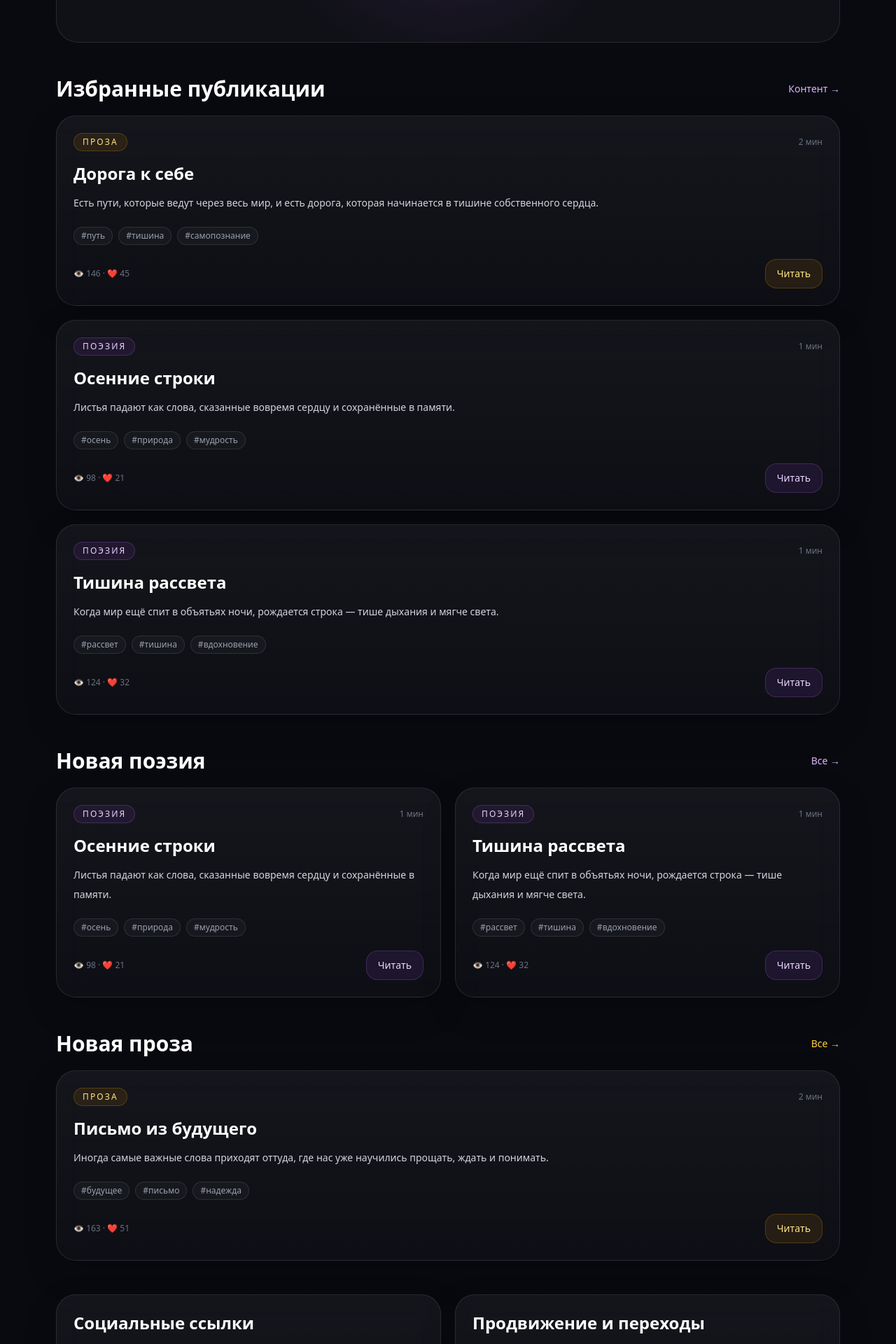
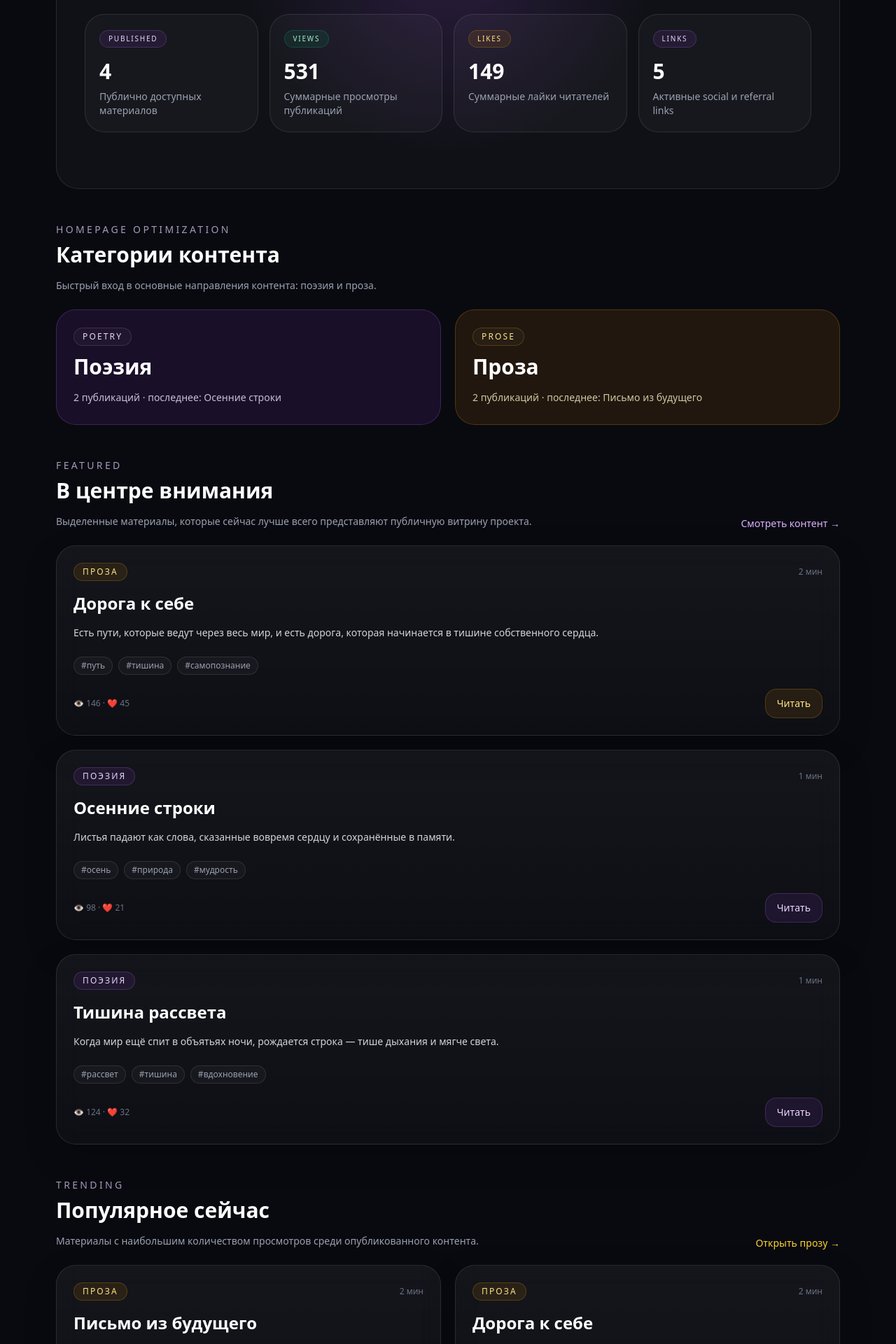
Before and after one commit to nmelh65-eng/promotion-site, a Next.js app: page / in a window 1280 px wide. Shown: the part 520-2440 px from the top of the page at 70% size. Built offline with nearby package versions, Linux system fonts and the light colour scheme; no server answers.

Commit message:
feat: add homepage optimization package

```diff
--- a/app/page.tsx
+++ b/app/page.tsx
@@ -1,17 +1,16 @@
 import type { Metadata } from "next";
 import Link from "next/link";
-import {
-  getPublishedWorksLive,
-  getWorksByCategoryLive,
-} from "@/lib/works-store";
+import { buildMetadata } from "@/lib/seo";
+import { getPublishedWorksLive } from "@/lib/works-store";
 import {
   getReferralLinksLive,
   getSocialLinksLive,
 } from "@/lib/links-store";
-import { buildMetadata } from "@/lib/seo";
 import PoemCard from "@/components/PoemCard";
 import ProseCard from "@/components/ProseCard";
 import TrackedLinkCard from "@/components/TrackedLinkCard";
+import SectionHeader from "@/components/public/SectionHeader";
+import HomeMetricCard from "@/components/public/HomeMetricCard";
 
 export const dynamic = "force-dynamic";
 
@@ -31,29 +30,40 @@ export const metadata: Metadata = buildMetadata({
 });
 
 export default async function HomePage() {
-  const [publishedWorks, poetry, prose, socialLinks, referralLinks] =
-    await Promise.all([
+  const [publishedWorks, socialLinks, referralLinks] = await Promise.all([
     getPublishedWorksLive(),
-      getWorksByCategoryLive("poetry"),
-      getWorksByCategoryLive("prose"),
     getSocialLinksLive(),
     getReferralLinksLive(),
   ]);
 
-  const featuredWorks = publishedWorks
-    .filter((item) => item.isFeatured)
-    .slice(0, 3);
+  const poetry = publishedWorks.filter((item) => item.category === "poetry");
+  const prose = publishedWorks.filter((item) => item.category === "prose");
+
+  const featuredWorks = publishedWorks.filter((item) => item.isFeatured).slice(0, 3);
+
+  const trendingWorks = [...publishedWorks]
+    .sort((a, b) => (b.views || 0) - (a.views || 0))
+    .slice(0, 4);
 
   const latestPoetry = poetry.slice(0, 2);
   const latestProse = prose.slice(0, 1);
+
   const activeSocialLinks = socialLinks.filter((item) => item.isActive);
   const activeReferralLinks = referralLinks.filter((item) => item.isActive);
 
+  const totalViews = publishedWorks.reduce((sum, item) => sum + (item.views || 0), 0);
+  const totalLikes = publishedWorks.reduce((sum, item) => sum + (item.likes || 0), 0);
+  const activeLinksCount = activeSocialLinks.length + activeReferralLinks.length;
+
+  const latestPoetryTitle = latestPoetry[0]?.title || "Новых стихотворений пока нет";
+  const latestProseTitle = latestProse[0]?.title || "Новых прозаических текстов пока нет";
+
   return (
     <div className="mx-auto max-w-6xl px-4 pb-16">
-      <section className="relative overflow-hidden rounded-[32px] border border-white/10 bg-white/[0.03] px-6 py-14 text-center sm:px-10 sm:py-20">
+      <section className="relative overflow-hidden rounded-[32px] border border-white/10 bg-white/[0.03] px-6 py-14 sm:px-10 sm:py-20">
         <div className="absolute inset-0 bg-[radial-gradient(circle_at_center,rgba(168,85,247,0.18),transparent_45%)]" />
-        <div className="relative z-10 mx-auto max-w-3xl">
+        <div className="relative z-10">
+          <div className="mx-auto max-w-4xl text-center">
             <p className="mb-3 text-sm uppercase tracking-[0.24em] text-purple-200/70">
               Promotion Site
             </p>
@@ -61,8 +71,8 @@ export default async function HomePage() {
               <span className="gradient-text">Авторский сайт продвижения</span>
             </h1>
             <p className="mx-auto mb-8 max-w-2xl text-base leading-8 text-gray-300 sm:text-lg">
-            Публичный сайт для публикаций, ссылок, платформ, реферальных
-            материалов и роста авторского бренда.
+              Публичная витрина публикаций, ссылок, платформ и литературного
+              контента для роста авторского бренда.
             </p>
 
             <div className="flex flex-col justify-center gap-3 sm:flex-row">
@@ -73,6 +83,12 @@ export default async function HomePage() {
                 Смотреть поэзию
               </Link>
               <Link
+                href="/prose"
+                className="rounded-2xl border border-white/10 bg-white/[0.03] px-6 py-3.5 font-medium text-gray-200"
+              >
+                Читать прозу
+              </Link>
+              <Link
                 href="/links"
                 className="rounded-2xl border border-white/10 bg-white/[0.03] px-6 py-3.5 font-medium text-gray-200"
               >
@@ -80,21 +96,87 @@ export default async function HomePage() {
               </Link>
             </div>
           </div>
+
+          <div className="mt-10 grid gap-4 sm:grid-cols-2 xl:grid-cols-4">
+            <HomeMetricCard
+              label="Published"
+              value={publishedWorks.length}
+              description="Публично доступных материалов"
+              accent="purple"
+            />
+            <HomeMetricCard
+              label="Views"
+              value={totalViews}
+              description="Суммарные просмотры публикаций"
+              accent="emerald"
+            />
+            <HomeMetricCard
+              label="Likes"
+              value={totalLikes}
+              description="Суммарные лайки читателей"
+              accent="amber"
+            />
+            <HomeMetricCard
+              label="Links"
+              value={activeLinksCount}
+              description="Активные social и referral links"
+              accent="purple"
+            />
+          </div>
+        </div>
+      </section>
+
+      <section className="mt-12">
+        <SectionHeader
+          eyebrow="Homepage Optimization"
+          title="Категории контента"
+          description="Быстрый вход в основные направления контента: поэзия и проза."
+        />
+
+        <div className="grid gap-5 xl:grid-cols-2">
+          <Link
+            href="/poetry"
+            className="rounded-[28px] border border-purple-400/20 bg-purple-500/10 p-6 transition-colors hover:bg-purple-500/15"
+          >
+            <div className="mb-3 inline-flex rounded-full border border-purple-400/20 bg-white/[0.03] px-3 py-1 text-xs uppercase tracking-[0.18em] text-purple-200">
+              Poetry
+            </div>
+            <h3 className="text-3xl font-semibold text-white">Поэзия</h3>
+            <p className="mt-3 text-sm leading-7 text-purple-100/80">
+              {poetry.length} публикаций · последнее: {latestPoetryTitle}
+            </p>
+          </Link>
+
+          <Link
+            href="/prose"
+            className="rounded-[28px] border border-amber-400/20 bg-amber-500/10 p-6 transition-colors hover:bg-amber-500/15"
+          >
+            <div className="mb-3 inline-flex rounded-full border border-amber-400/20 bg-white/[0.03] px-3 py-1 text-xs uppercase tracking-[0.18em] text-amber-200">
+              Prose
+            </div>
+            <h3 className="text-3xl font-semibold text-white">Проза</h3>
+            <p className="mt-3 text-sm leading-7 text-amber-100/80">
+              {prose.length} публикаций · последнее: {latestProseTitle}
+            </p>
+          </Link>
+        </div>
       </section>
 
       {featuredWorks.length ? (
         <section className="mt-12">
-          <div className="mb-5 flex items-center justify-between gap-4">
-            <h2 className="text-3xl font-semibold text-white">
-              Избранные публикации
-            </h2>
+          <SectionHeader
+            eyebrow="Featured"
+            title="В центре внимания"
+            description="Выделенные материалы, которые сейчас лучше всего представляют публичную витрину проекта."
+            action={
               <Link
                 href="/poetry"
                 className="text-sm text-purple-300 hover:text-purple-200"
               >
-              Контент →
+                Смотреть контент →
               </Link>
-          </div>
+            }
+          />
 
           <div className="grid gap-5">
             {featuredWorks.map((work) =>
@@ -108,16 +190,47 @@ export default async function HomePage() {
         </section>
       ) : null}
 
+      {trendingWorks.length ? (
         <section className="mt-12">
-        <div className="mb-5 flex items-center justify-between gap-4">
-          <h2 className="text-3xl font-semibold text-white">Новая поэзия</h2>
+          <SectionHeader
+            eyebrow="Trending"
+            title="Популярное сейчас"
+            description="Материалы с наибольшим количеством просмотров среди опубликованного контента."
+            action={
+              <Link
+                href="/prose"
+                className="text-sm text-amber-300 hover:text-amber-200"
+              >
+                Открыть прозу →
+              </Link>
+            }
+          />
+
+          <div className="grid gap-5 xl:grid-cols-2">
+            {trendingWorks.map((work) =>
+              work.category === "poetry" ? (
+                <PoemCard key={work.id} work={work} />
+              ) : (
+                <ProseCard key={work.id} work={work} />
+              )
+            )}
+          </div>
+        </section>
+      ) : null}
+
+      <section className="mt-12">
+        <SectionHeader
+          eyebrow="Poetry"
+          title="Новая поэзия"
+          action={
             <Link
               href="/poetry"
               className="text-sm text-purple-300 hover:text-purple-200"
             >
               Все →
             </Link>
-        </div>
+          }
+        />
 
         <div className="grid gap-5 lg:grid-cols-2">
           {latestPoetry.map((work) => (
@@ -127,15 +240,18 @@ export default async function HomePage() {
       </section>
 
       <section className="mt-12">
-        <div className="mb-5 flex items-center justify-between gap-4">
-          <h2 className="text-3xl font-semibold text-white">Новая проза</h2>
+        <SectionHeader
+          eyebrow="Prose"
+          title="Новая проза"
+          action={
             <Link
               href="/prose"
               className="text-sm text-amber-300 hover:text-amber-200"
             >
               Все →
             </Link>
-        </div>
+          }
+        />
 
         <div className="grid gap-5">
           {latestProse.map((work) => (
@@ -146,9 +262,12 @@ export default async function HomePage() {
 
       <section className="mt-12 grid gap-5 lg:grid-cols-2">
         <div className="glass rounded-[28px] border border-white/10 p-6">
-          <h3 className="mb-4 text-2xl font-semibold text-white">
-            Социальные ссылки
-          </h3>
+          <SectionHeader
+            eyebrow="Social"
+            title="Социальные ссылки"
+            description="Точки входа в авторские профили и публичные каналы."
+          />
+
           <div className="grid gap-3">
             {activeSocialLinks.map((item) => (
               <TrackedLinkCard
@@ -172,9 +291,12 @@ export default async function HomePage() {
         </div>
 
         <div className="glass rounded-[28px] border border-white/10 p-6">
-          <h3 className="mb-4 text-2xl font-semibold text-white">
-            Продвижение и переходы
-          </h3>
+          <SectionHeader
+            eyebrow="Referral"
+            title="Продвижение и переходы"
+            description="Быстрые CTA и переходы к дополнительным точкам вовлечения."
+          />
+
           <div className="grid gap-3">
             {activeReferralLinks.map((item) => (
               <TrackedLinkCard
--- /dev/null
+++ b/components/public/HomeMetricCard.tsx
@@ -0,0 +1,44 @@
+interface HomeMetricCardProps {
+  label: string;
+  value: string | number;
+  description?: string;
+  accent?: "purple" | "amber" | "emerald";
+}
+
+function accentClass(accent: "purple" | "amber" | "emerald") {
+  if (accent === "amber") {
+    return "border-amber-400/20 bg-amber-500/10 text-amber-200";
+  }
+
+  if (accent === "emerald") {
+    return "border-emerald-400/20 bg-emerald-500/10 text-emerald-200";
+  }
+
+  return "border-purple-400/20 bg-purple-500/10 text-purple-200";
+}
+
+export default function HomeMetricCard({
+  label,
+  value,
+  description,
+  accent = "purple",
+}: HomeMetricCardProps) {
+  return (
+    <div className="rounded-[28px] border border-white/10 bg-white/[0.03] p-5">
+      <div
+        className={
+          "inline-flex rounded-full border px-3 py-1 text-[10px] uppercase tracking-[0.18em] " +
+          accentClass(accent)
+        }
+      >
+        {label}
+      </div>
+
+      <div className="mt-4 text-3xl font-bold text-white">{value}</div>
+
+      {description ? (
+        <div className="mt-2 text-sm text-gray-400">{description}</div>
+      ) : null}
+    </div>
+  );
+}
--- /dev/null
+++ b/components/public/SectionHeader.tsx
@@ -0,0 +1,33 @@
+import type { ReactNode } from "react";
+
+interface SectionHeaderProps {
+  eyebrow?: string;
+  title: string;
+  description?: string;
+  action?: ReactNode;
+}
+
+export default function SectionHeader({
+  eyebrow = "Section",
+  title,
+  description,
+  action,
+}: SectionHeaderProps) {
+  return (
+    <div className="mb-5 flex items-end justify-between gap-4">
+      <div className="min-w-0">
+        <p className="mb-2 text-sm uppercase tracking-[0.24em] text-purple-200/70">
+          {eyebrow}
+        </p>
+        <h2 className="text-3xl font-semibold text-white">{title}</h2>
+        {description ? (
+          <p className="mt-3 max-w-3xl text-sm leading-7 text-gray-400">
+            {description}
+          </p>
+        ) : null}
+      </div>
+
+      {action ? <div className="shrink-0">{action}</div> : null}
+    </div>
+  );
+}
```
Lines whose indentation alone changed are shown as unchanged.
